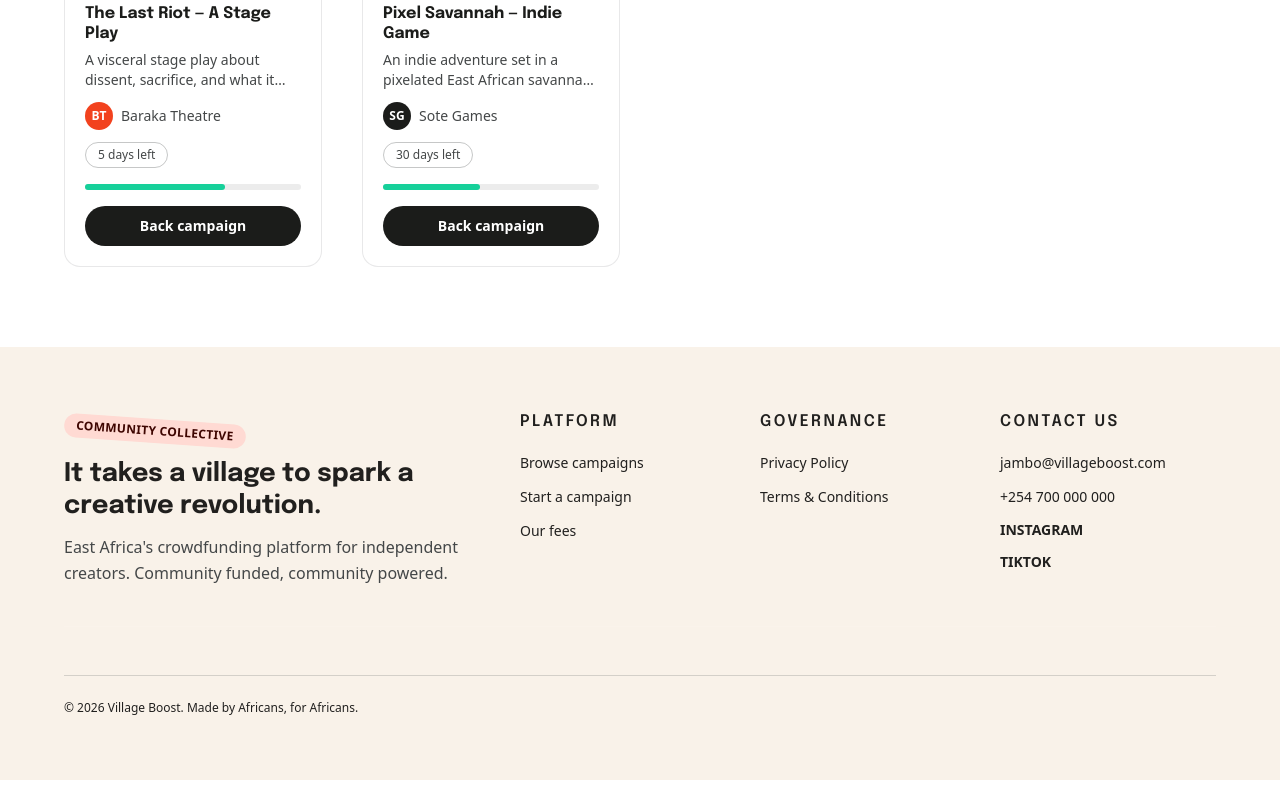
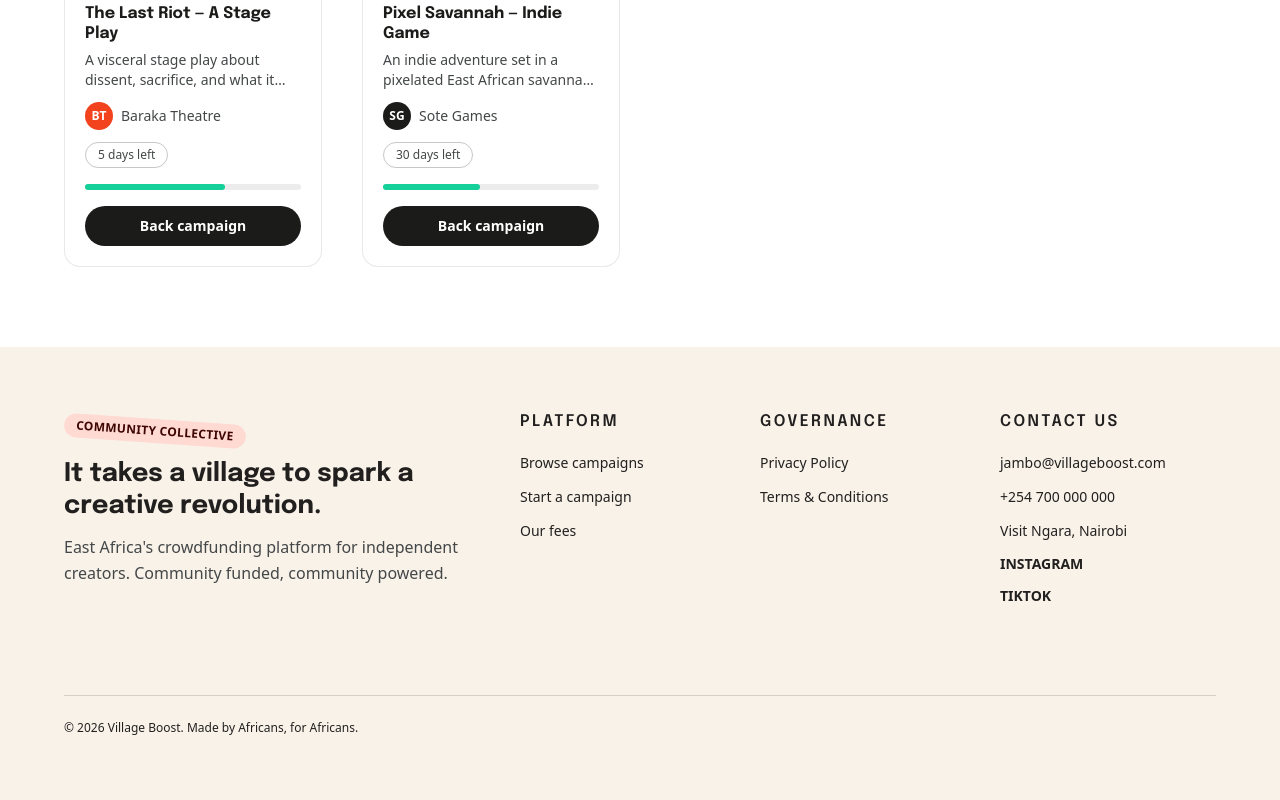
Before and after one commit to villageboost-org/villageboost, a Next.js app: page /campaigns in a window 1280 px wide. Shown: the part 1145-1945 px from the top of the page. Built offline with nearby package versions, Linux system fonts and the light colour scheme.

Commit message:
fix footer contact details

```diff
--- a/app/components/Footer.tsx
+++ b/app/components/Footer.tsx
@@ -12,8 +12,9 @@ const governanceLinks = [
 ];
 
 const supportLinks = [
-  { label: "jambo@villageboost.com", href: "mailto:info@villageboost.com" },
+  { label: "jambo@villageboost.com", href: "mailto:jambo@villageboost.com" },
   { label: "+254 700 000 000", href: "tel:+254700000000" },
+  { label: "Visit Ngara, Nairobi" },
 ];
 
 export default function Footer() {
@@ -72,11 +73,13 @@ export default function Footer() {
           <ul className="space-y-2.5">
             {supportLinks.map((link) => (
               <li key={link.label}>
-                <Link
-                  href={link.href}
-                  className="text-sm transition-colors">
-                  {link.label}
-                </Link>
+                {link.href ? (
+                  <Link href={link.href} className="text-sm transition-colors">
+                    {link.label}
+                  </Link>
+                ) : (
+                  <span className="text-sm">{link.label}</span>
+                )}
               </li>
             ))}
           </ul>
@@ -104,8 +107,7 @@ export default function Footer() {
       />
 
       {/* Bottom bar */}
-      <div
-        className="mt-12 pt-6 border-t border-body-gray/20 text-xs">
+      <div className="mt-12 pt-6 border-t border-body-gray/20 text-xs">
         <span>
           © {new Date().getFullYear()} Village Boost. Made by Africans, for
           Africans.
```
